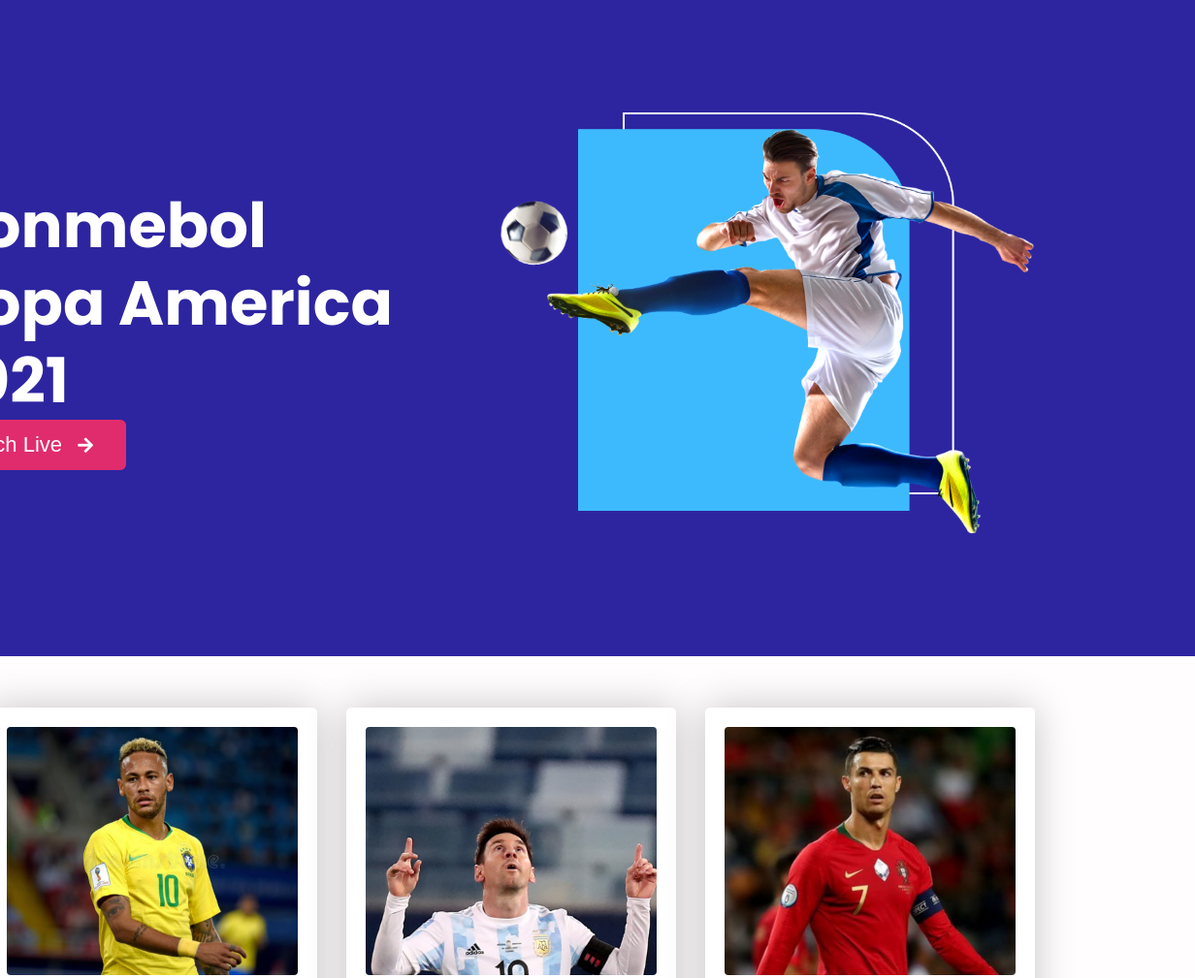
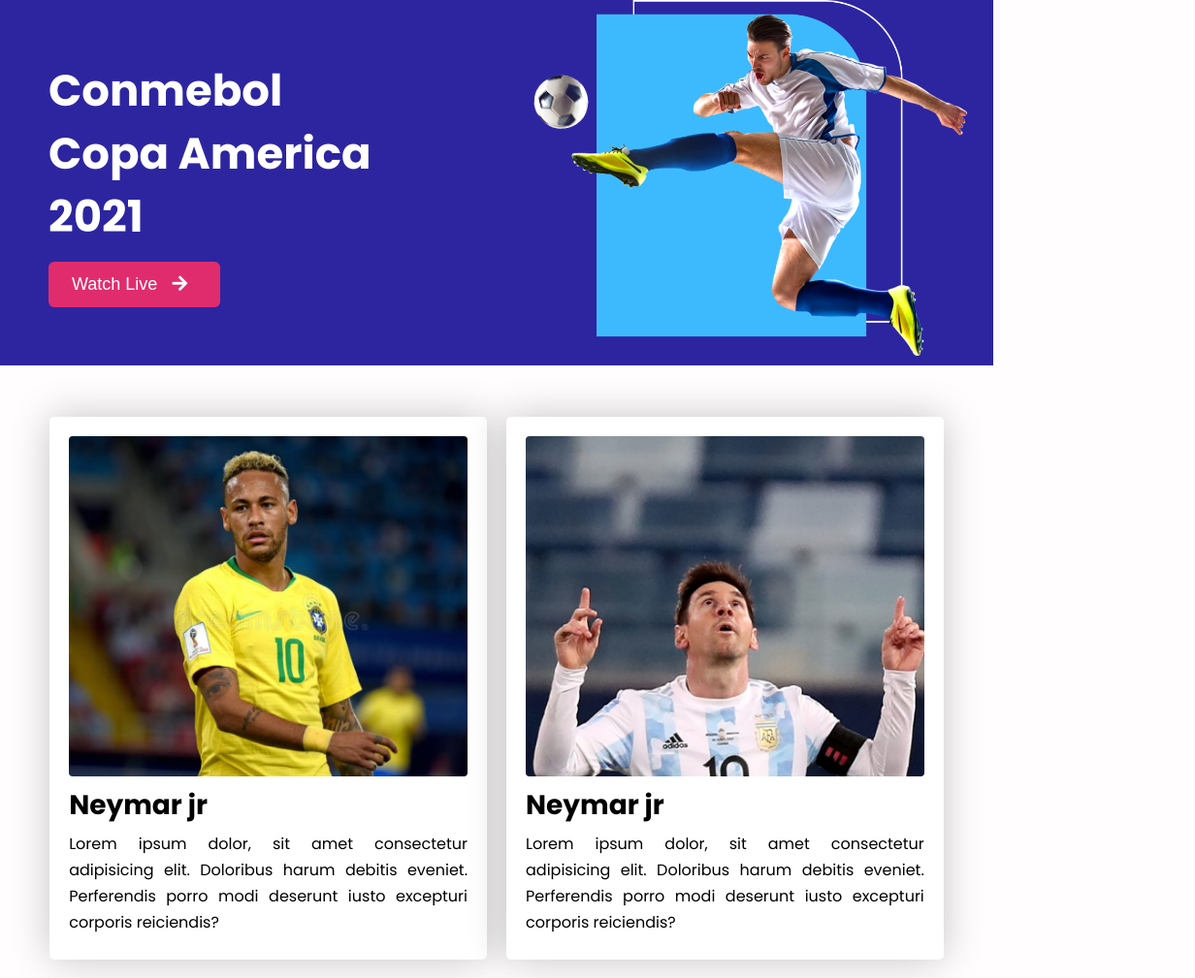
Before and after one commit to sazolkazi/responsive-football, a plain HTML site: page index.html in a window 1024 px wide. Shown: the top 1009 px of the page at 97% size, 1232 px wide, since content can reach past the window. Drawn offline with Linux system fonts and the light colour scheme.

Commit message:
responsive

```diff
--- a/responsive.css
+++ b/responsive.css
@@ -11,6 +11,12 @@
     .all-images {
         width: 90%;
     }
+    .top-banner {
+        height: auto;
+    }
+    .highlights-banner {
+        padding-bottom: 100px;
+    }
     .top-banner,
     .players,
     .highlights-banner,
@@ -21,7 +27,8 @@
     }
     .player-img img,
     .highlights-banner-img img,
-    .news-img img {
+    .news-img img,
+    .image img {
         width: 100%;
         height: auto;
         border-radius: 4px;
@@ -62,6 +69,9 @@
         text-align: justify;
         padding-right: 0;
     }
+    .highlights-banner-img {
+        margin: 20px auto;
+    }
     /* news-css */
     article {
         margin-bottom: 20px;
@@ -71,7 +81,7 @@
     }
     /* footer-css */
     .footer-detales {
-        width: 85%;
+        width: 75%;
         margin: auto;
         padding-bottom: 30px;
     }
@@ -81,3 +91,125 @@
         height: auto;
     }
 }
+
+
+/* tablate-device */
+
+@media only screen and (min-width:689px) and (max-width:1024px) {
+    .container {
+        width: 100%;
+    }
+    .highlights-banner,
+    .all-players,
+    .all-news,
+    .all-images {
+        width: 90%;
+    }
+    .top-banner,
+    .players,
+    .highlights-banner,
+    .gallery-image,
+    .news {
+        grid-template-columns: repeat(2, 1fr);
+        grid-column-gap: 20px;
+    }
+    .player-img img,
+    .highlights-banner-img img,
+    .news-img img,
+    .image img {
+        width: 100%;
+        height: auto;
+        border-radius: 4px;
+    }
+    .banner-img img,
+    .footer-img img {
+        width: 90%;
+        height: auto;
+    }
+    /* banner-css */
+    .top-banner {
+        height: auto;
+    }
+    .banner-img,
+    .footer-img {
+        text-align: center;
+    }
+    .banner-header {
+        margin-left: 50px;
+        padding: 50px 0;
+    }
+    .banner-header h1 {
+        font-size: 45px;
+        line-height: 65px;
+    }
+    .banner-header button {
+        margin-top: 14px;
+    }
+    .banner-header button a {
+        font-size: 18px;
+    }
+    /* highlights-banner css */
+    .highlights-banner-header h1 {
+        font-size: 28px;
+        line-height: 52px;
+    }
+    .highlights-banner-header p {
+        text-align: justify;
+        padding-right: 0;
+    }
+    .highlights-banner-img {
+        margin: 20px auto;
+    }
+    /* news-css */
+    article {
+        margin-bottom: 20px;
+    }
+    .all-news h1 {
+        font-size: 23px;
+    }
+    /* footer-css */
+    .footer-detales {
+        width: 45%;
+        margin: auto;
+        padding-bottom: 30px;
+    }
+    .image:last-child {
+        display: none;
+    }
+}
+
+
+/* latop-devices */
+
+@media only screen and (min-width:1024px) and (max-width:1250px) {
+    .container {
+        width: 100%;
+    }
+    .highlights-banner,
+    .all-players,
+    .all-news,
+    .all-images {
+        width: 90%;
+    }
+    .top-banner,
+    .players,
+    .highlights-banner,
+    .gallery-image,
+    .news {
+        grid-template-columns: repeat(2, 1fr);
+        grid-column-gap: 20px;
+    }
+    .player-img img,
+    .highlights-banner-img img,
+    .news-img img,
+    .image img {
+        width: 100%;
+        height: auto;
+        border-radius: 4px;
+    }
+    .banner-img img,
+    .footer-img img {
+        width: 90%;
+        height: auto;
+    }
+}
```
